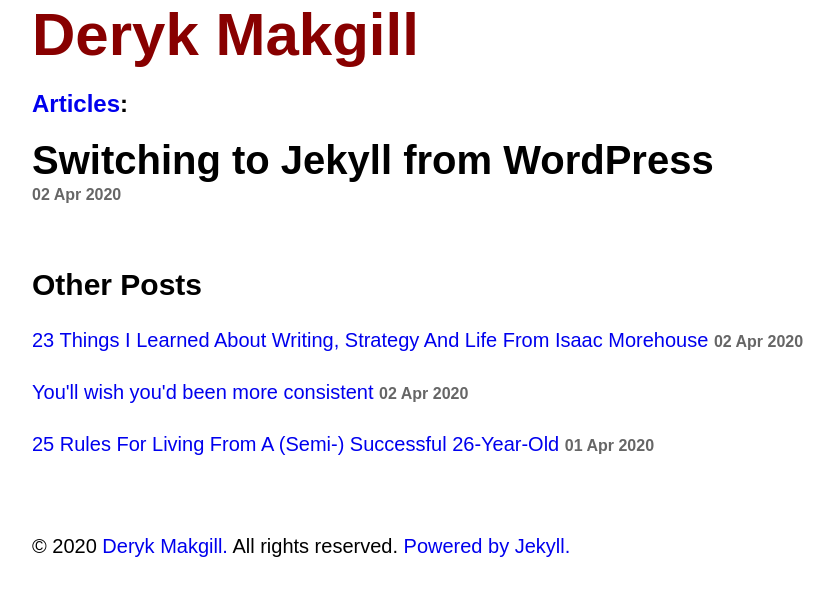
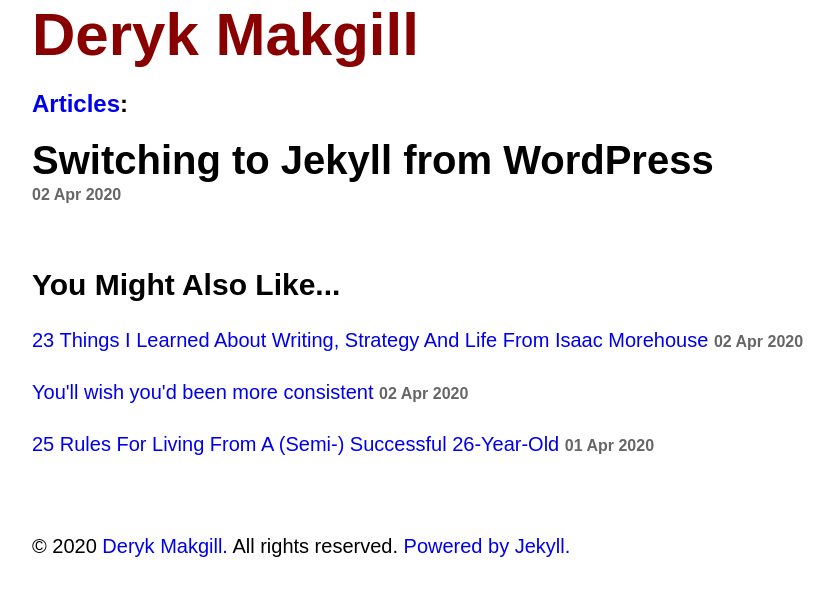
Before and after one commit to derykmakgill/vm, a Jekyll site: the page built from _posts/2020-04-02-jekyll.md, in a window 1280 px wide. Shown: the top 596 px of the page, without its empty margins (208-1042 px from the left). Built offline with Jekyll 4.4.1, drawn with Linux system fonts in a browser that asks for light colours; some web fonts are replaced.

Commit message:
Update post.html

```diff
--- a/_layouts/post.html
+++ b/_layouts/post.html
@@ -28,7 +28,7 @@
 
 
 <div class="related">
-  <h2>Other Posts</h2>
+  <h2>You Might Also Like...</h2>
   <div class="related-posts">
     {% for post in site.related_posts limit:3 %}
         <p>
```
